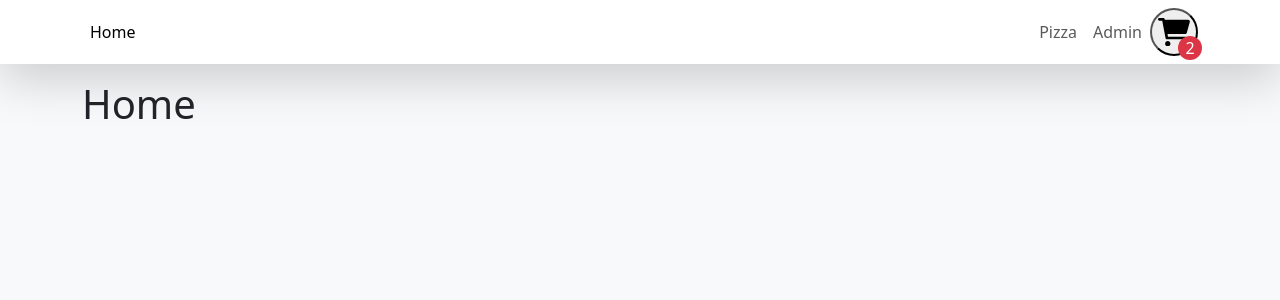
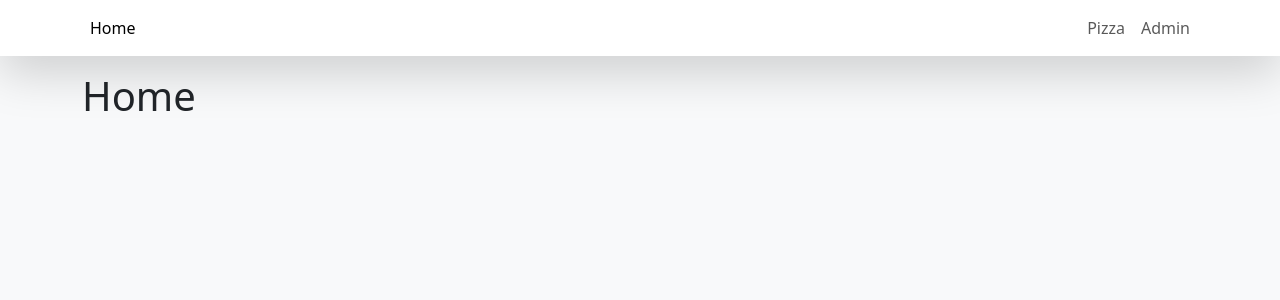
Before and after one commit to pmanisekaran/PizzaOrderCenterUI, a React (Vite) app: page / in a window 1280 px wide. Shown: the top 300 px of the page. Built offline with nearby package versions, Linux system fonts and the light colour scheme.

Commit message:
Making order placement correct

```diff
--- a/src/components/Navbar.tsx
+++ b/src/components/Navbar.tsx
@@ -15,34 +15,7 @@ export function Navbar()
                 <Nav>
                     <Nav.Link to ="/admin" as ={NavLink}>Admin</Nav.Link>
                 </Nav>
-               <button
 
-                style={{ width: "3rem", height: "3rem", position: "relative" }}
-
-                className="rounded-circle"
-               >
-               <svg
-                    xmlns="http://www.w3.org/2000/svg"
-                    viewBox="0 0 576 512"
-                    fill="currentColor"
-                >
-                    <path d="M96 0C107.5 0 117.4 8.19 119.6 19.51L121.1 32H541.8C562.1 32 578.3 52.25 572.6 72.66L518.6 264.7C514.7 278.5 502.1 288 487.8 288H170.7L179.9 336H488C501.3 336 512 346.7 512 360C512 373.3 501.3 384 488 384H159.1C148.5 384 138.6 375.8 136.4 364.5L76.14 48H24C10.75 48 0 37.25 0 24C0 10.75 10.75 0 24 0H96zM128 464C128 437.5 149.5 416 176 416C202.5 416 224 437.5 224 464C224 490.5 202.5 512 176 512C149.5 512 128 490.5 128 464zM512 464C512 490.5 490.5 512 464 512C437.5 512 416 490.5 416 464C416 437.5 437.5 416 464 416C490.5 416 512 437.5 512 464z" />
-                </svg>
-                <div
-                        className="rounded-circle bg-danger d-flex justify-content-center align-items-center"
-                        style={{
-                            color: "white",
-                            width: "1.5rem",
-                            height: "1.5rem",
-                            position: "absolute",
-                            bottom: 0,
-                            right: 0,
-                            transform: "translate(25%, 25%)",
-                        }}
-                >
-                    {2}
-                </div>
-               </button>
             </Container>
         </NavBarBs>
     )
--- a/src/pages/Pizza.tsx
+++ b/src/pages/Pizza.tsx
@@ -12,29 +12,22 @@ import { formatCurrency } from "../utilities/formatCurrency";
 export function Pizza() {
     const navigate = useNavigate();
     const [orderTotal, setOrderTotal] = useState<number>(0)
-    const [pizzaList, setPizzaList] = useState<IPizza[]>([]);
+    // const [pizzaList, setPizzaList] = useState<IPizza[]>([]);
     const [pizzeriaList, setPizzeriaList] = useState<IPizzeria[]>([]);
-    const [orderItemList, setOrderItemList] = useState<IPizzaOrderItem[]>([]);
+    const [orderItemList, setOrderItemList] = useState<IPizzaOrderCartItem[]>([]);
     useEffect(() => {
-        const fetchDataPizzaMenu = async () => {
-            const response = await fetch(`https://localhost:7033/api/PizzeriaMenu`);
-            const newData = await response.json();
-            setPizzaList(newData);
-
-
-        };
         const fetchDataPizzeria = async () => {
             const response = await fetch(`https://localhost:7033/api/Pizzeria`);
             const newData = await response.json();
             setPizzeriaList(newData);
         };
-        fetchDataPizzaMenu();
+        //fetchDataPizzaMenu();
         fetchDataPizzeria();
 
     }, [])
     const addToCurrentOrder = (itemTobeAdded: IPizza) => {
         // // Add a new item to the list
-        const newItem: IPizzaOrderItem = {
+        const newItem: IPizzaOrderCartItem = {
             pizzaId: itemTobeAdded.pizzaId,
             pizzaName: itemTobeAdded.pizzaName,
             pizzeriaId: itemTobeAdded.pizzeriaId,
@@ -82,15 +75,54 @@ export function Pizza() {
     }
     const placeOrder = () => {
 
-        // If an item with the same ID exists, remove it and add the new item
-        const updatedList = [...orderItemList];
-        updatedList.splice(0, orderItemList.length); // Remove the existing item
+        const pizzaOrder: IPizzerOrder = {
 
-        setOrderItemList(updatedList); // Update the state with the modified list
+            customerName: 'John Doe',
+            orderTotal: 0,
+            pizzaOrderItems: []
+          };
+          const pizzaOrderItem: IPizzaOrderItem = {
+            pizzaId: 1,
+            qty: 1,
+            lineTotal: 10.99,
+            pizzaOrderId: 0,
+            pizzaOrderItemToppings :[]
+
+
+
+          };
+        orderItemList.forEach(item => {
+            pizzaOrderItem.pizzaId = item.pizzaId;
+            pizzaOrderItem.qty = item.pizzaQty;
+            pizzaOrder.pizzaOrderItems.push(pizzaOrderItem);
+
+        });
+
+        fetch('https://localhost:7033/api/PizzaOrder', {
+            method: 'POST',
+            headers: {
+                'Content-Type': 'application/json'
+            },
+            body: JSON.stringify(pizzaOrder)
+        })
+            .then(response => response.json())
+            .then(returnedData => {
+                // Accessing the returned object and retrieving the orderTotal property
+                const returnedOrderTotal = returnedData.orderTotal;
+                console.log('Returned Order Total:', returnedOrderTotal);
+                setOrderTotal(returnedOrderTotal);
+                // Perform actions with the returned order total here
+            })
+            .catch(error => {
+                console.error('Error:', error);
+                // Handle errors if any
+            });
 
 
 
     }
+
+
     const clearOrder = () => {
 
         // If an item with the same ID exists, remove it and add the new item
@@ -135,7 +167,7 @@ export function Pizza() {
                     <div style={{ margin: "1rem", position: 'sticky', top: 0 }}  >
                         <div className="d-flex justify-content-between align-items-baseline mb-4">
                             <span className="fs-5">Current Order</span>
-                            <span className="ms-2 text-muted"><Button onClick={() => placeOrder()}>Place Order</Button></span>
+                            <span className="ms-2 text-muted"><Button disabled={orderTotal !== 0} onClick={() => placeOrder()}>Place Order</Button></span>
                             <span className="ms-2 text-muted"><Button onClick={() => clearOrder()}>Clear Order</Button></span>
                         </div>
                         <Table striped bordered hover size="sm">
@@ -158,7 +190,7 @@ export function Pizza() {
                                 {
 
 
-                                    orderItemList.map((item: IPizzaOrderItem) => (
+                                    orderItemList.map((item: IPizzaOrderCartItem) => (
                                         <tr key={item.pizzaId}>
                                             <td>
                                                 {item.pizzaName}
```
Also changed, not shown: src/data/IPizzaOrder.tsx (added, +7 -0 lines), src/data/IPizzaOrderCartItem.tsx (added, +11 -0 lines), src/data/IPizzaOrderItem.tsx (+6 -6 lines).
